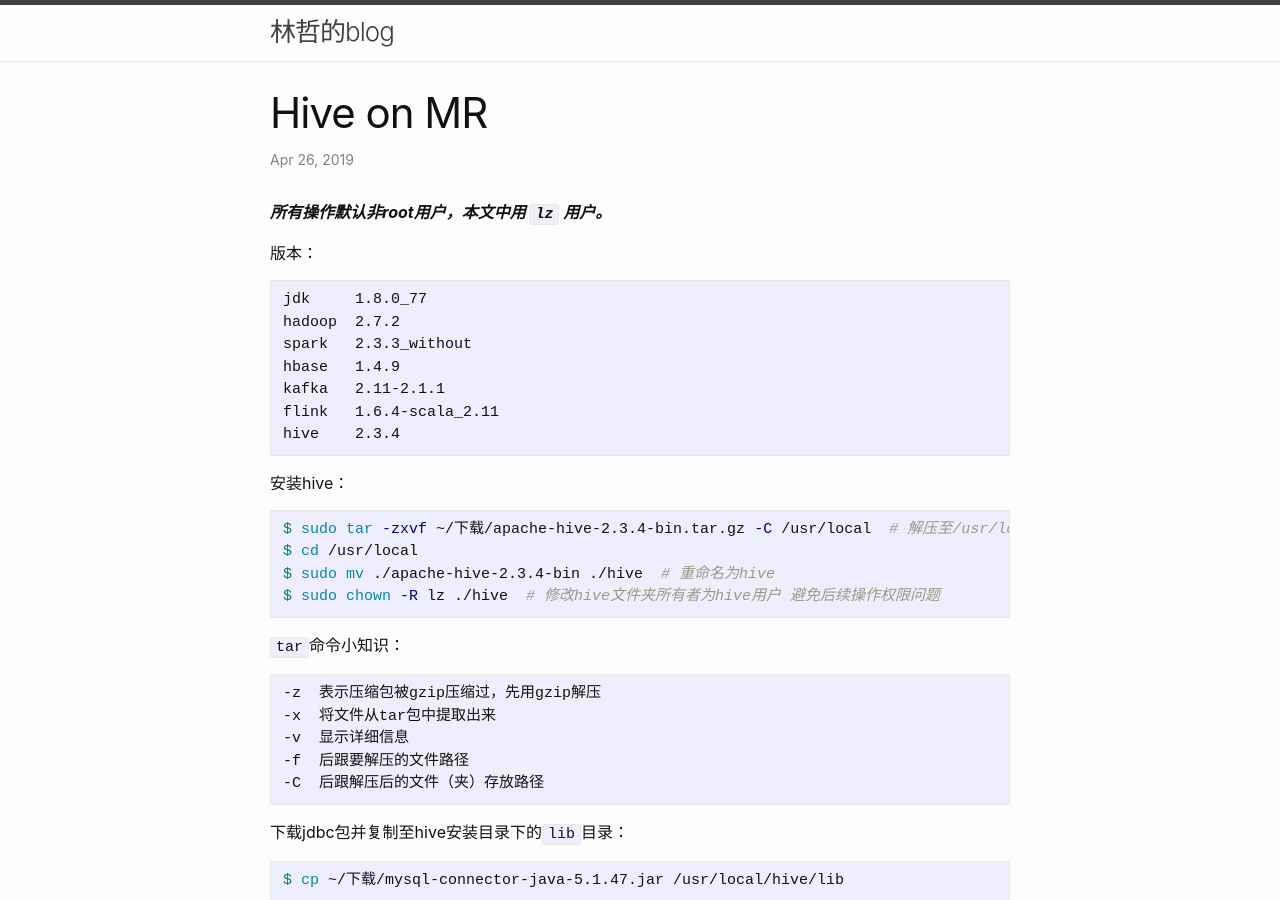
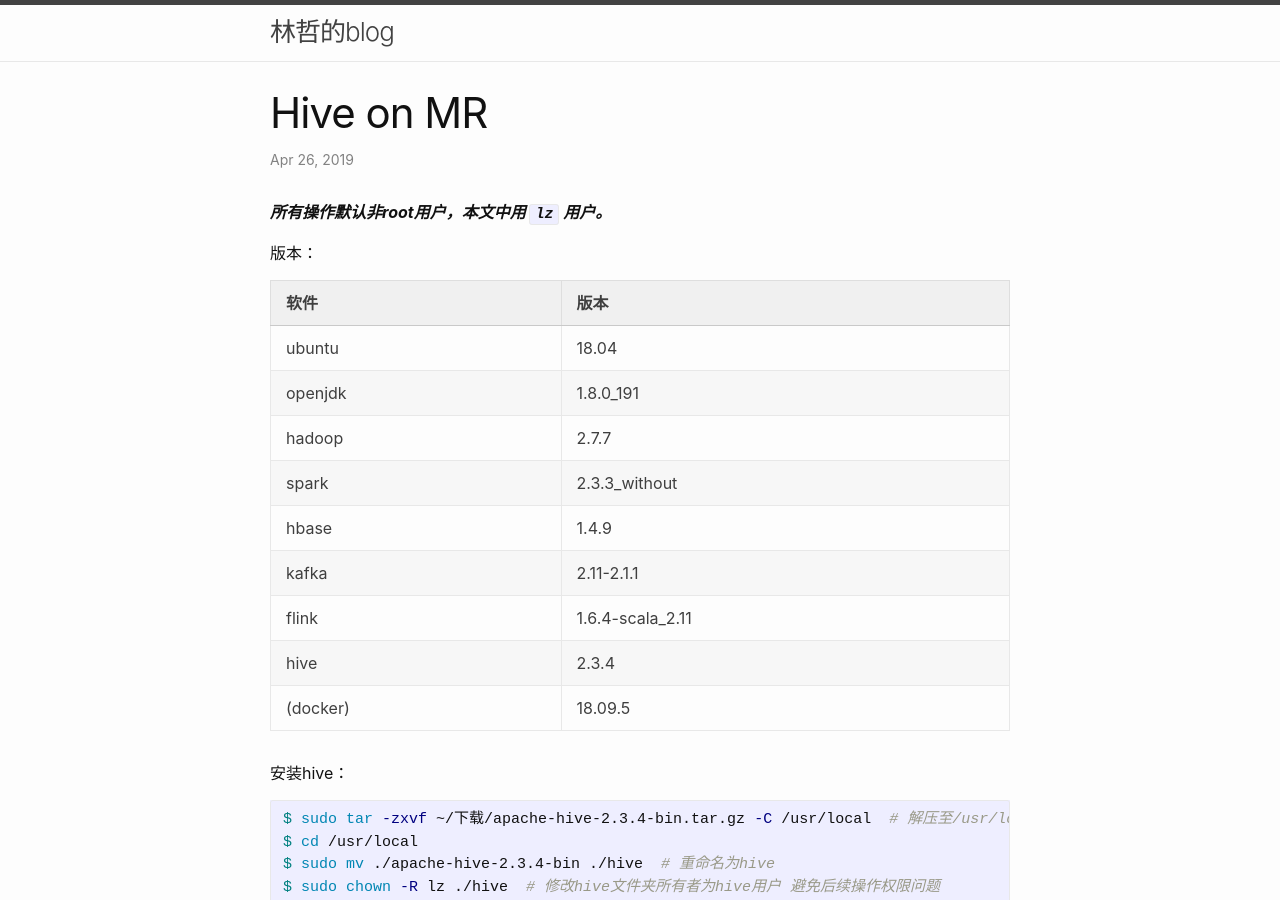
Before and after one commit to Artificial-Ridiculous/Artificial-Ridiculous.github.io, a Jekyll site: the page built from _posts/2019-04-26-Hive on MR.markdown, in a window 1280 px wide and 900 px high. Built offline with Jekyll 4.4.1, drawn with Linux system fonts in a browser that asks for light colours; comment, search, counter and statistics services are not loaded.

Commit message:
create hadoop

````diff
--- a/_posts/2019-04-26-Hive on MR.markdown
+++ b/_posts/2019-04-26-Hive on MR.markdown
@@ -8,15 +8,17 @@ categories: linux
 
 版本：
 
-```
-jdk     1.8.0_77
-hadoop  2.7.2
-spark   2.3.3_without
-hbase   1.4.9
-kafka   2.11-2.1.1
-flink   1.6.4-scala_2.11
-hive    2.3.4
-```
+软件 | 版本
+-|-
+ubuntu|18.04
+openjdk|1.8.0_191
+hadoop|2.7.7
+spark|2.3.3_without
+hbase|1.4.9
+kafka|2.11-2.1.1
+flink|1.6.4-scala_2.11
+hive|2.3.4
+(docker)|18.09.5
 
 安装hive：
 
````
Also changed, not shown: _posts/2019-04-29-Hadoop分布式集群搭建.markdown (added, +231 -0 lines).
